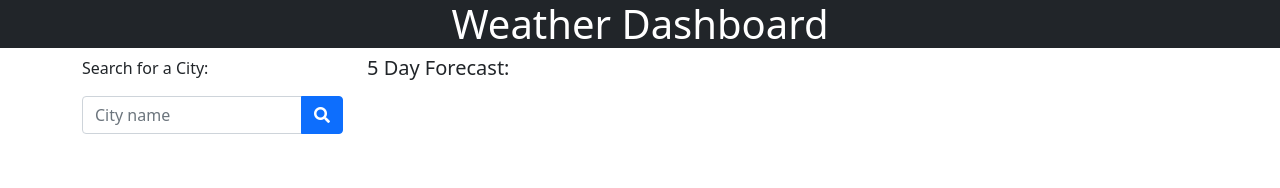
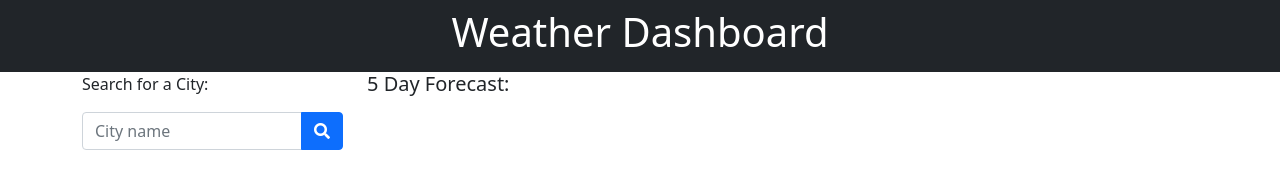
Before and after one commit to kjwallac/Homework06-WeatherDashboard, a plain HTML site: page index.html in a window 1280 px wide. Drawn offline with nearby package versions, Linux system fonts and the light colour scheme.

Commit message:
final comments

```diff
--- a/index.html
+++ b/index.html
@@ -20,7 +20,10 @@
     <title>Weather Dashboard</title>
   </head>
   <body>
-    <header class="container-fluid text-center text-white bg-dark">
+    <header
+      class="container-fluid text-center text-white bg-dark"
+      style="padding: 0.5rem"
+    >
       <h1>Weather Dashboard</h1>
     </header>
 
```
Also changed, not shown: script.js (+13 -2 lines).
